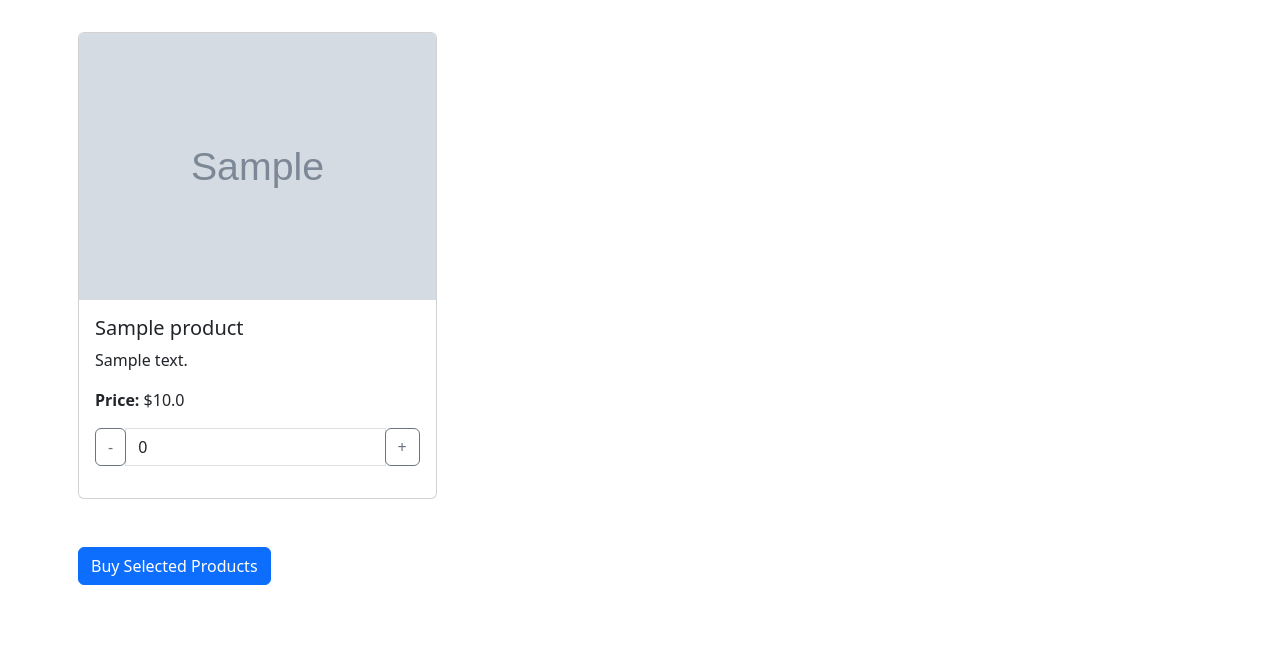
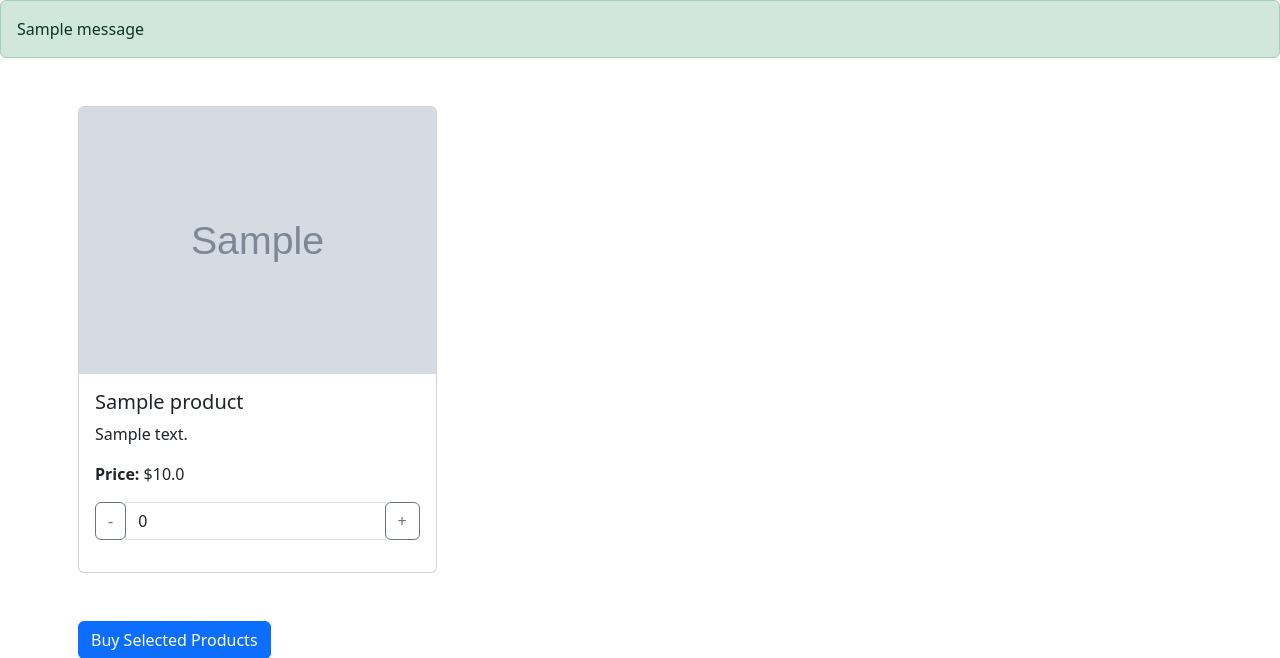
Before and after one commit to Zyldzkie/salad-navotenos-final, a Django app: page / in a window 1280 px wide. Shown: the part 56-714 px from the top of the page. Run offline with Django 5.2, Linux system fonts and the light colour scheme; tables that the repository leaves empty hold one stand-in row (values such as "Sample post"); grey boxes marked "Sample" are stand-in pictures; one stand-in notice (Sample message) is shown; some libraries are stand-ins or nearby versions.

Commit message:
Alert, Create Salad

```diff
--- a/main/views.py
+++ b/main/views.py
@@ -4,6 +4,7 @@ from django.contrib.auth.models import User
 from . models import Product, Order, OrderItem, MyUser
 from django.contrib import messages
 from django.contrib.auth.decorators import login_required
+from django.contrib.admin.views.decorators import staff_member_required
 
 def home(request):
     products = Product.objects.all()
@@ -71,6 +72,7 @@ class ProductForm(forms.ModelForm):
         model = Product
         fields = ['name', 'price', 'image', 'description']
 
+@staff_member_required
 def create_product(request):
     if request.method == 'POST':
         form = ProductForm(request.POST, request.FILES)
@@ -138,7 +140,7 @@ def finalize_order(request):
         selected_products = request.session.get('selected_products', {})
         if not selected_products:
             messages.error(request, "No products selected for order.")
-            return redirect('transaction')
+            return render(redirect, 'transaction')
 
         user = request.user
 
--- a/templates/home.html
+++ b/templates/home.html
@@ -46,6 +46,18 @@
           </div>
         </div>
       </nav>
+
+    <!-- for success messages -->
+    {% if messages %}
+      {% for message in messages %}
+          {% if message.tags == 'success' %}
+              <div class="alert alert-{{ message.tags }}">
+                  {{ message }}
+              </div>
+          {% endif %}
+      {% endfor %}
+    {% endif %}
+
 
     <!-- Dummy Products Card -->
     <div class="container">
```
Also changed, not shown: templates/transaction.html (+13 -0 lines).
